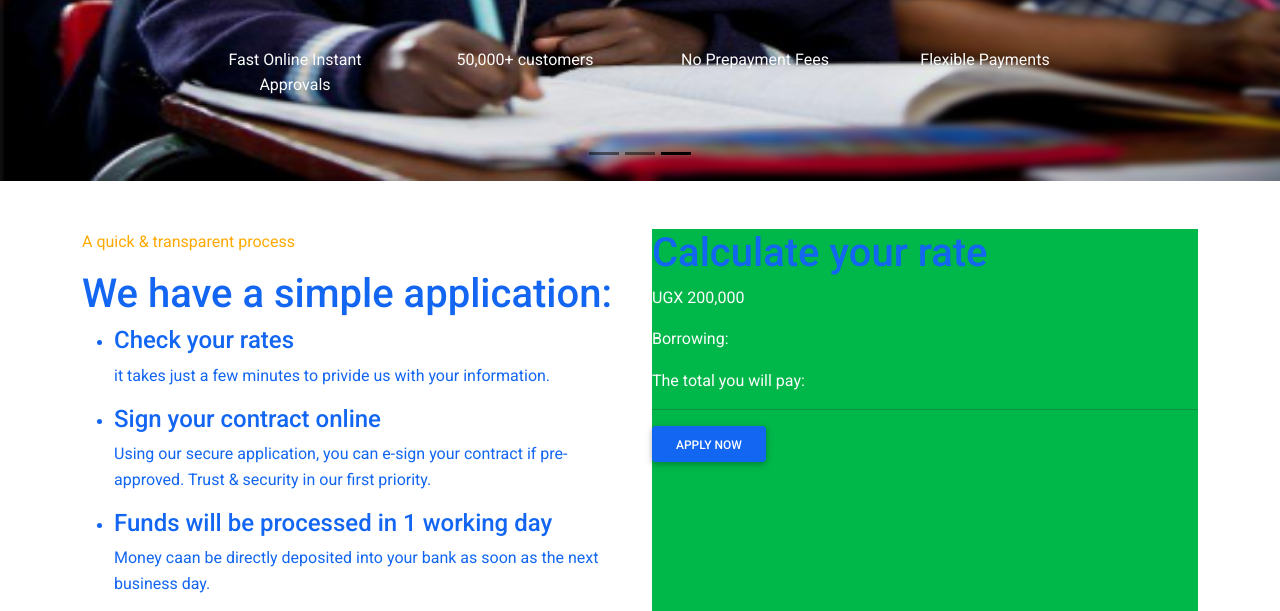
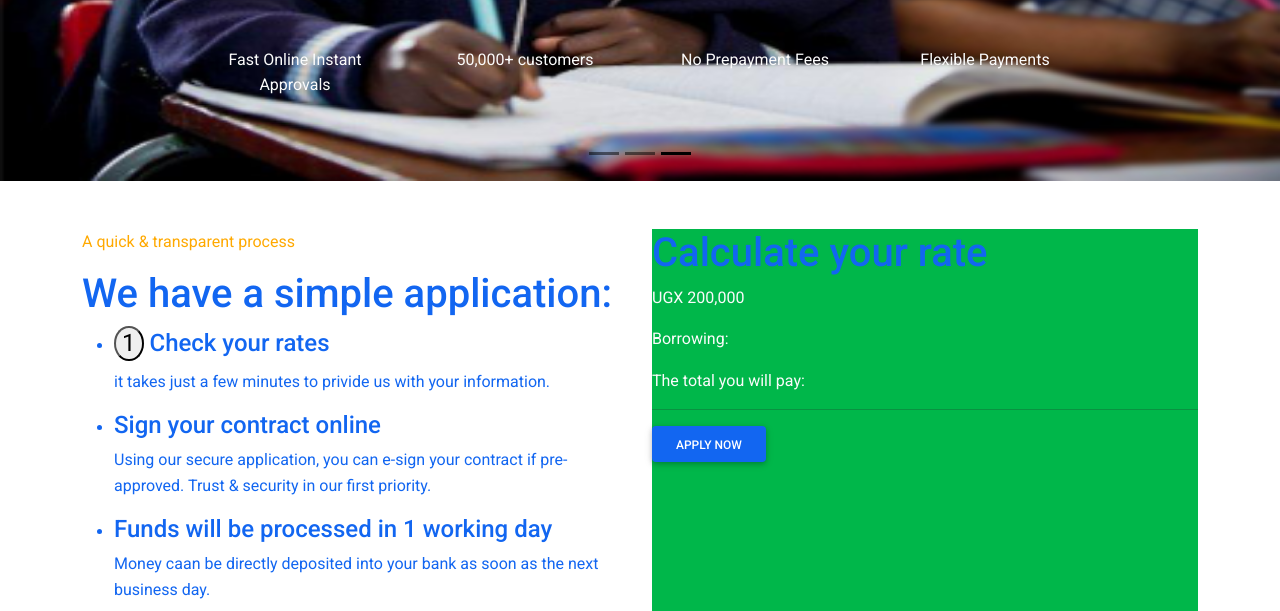
Before and after one commit to HassanBahati/nf--v1-, a plain HTML site: page index.html in a window 1280 px wide. Shown: the part 486-1097 px from the top of the page. Drawn offline with nearby package versions, Linux system fonts and the light colour scheme.

Commit message:
edited list style

```diff
--- a/index.html
+++ b/index.html
@@ -251,7 +251,7 @@
       <div class="col">
         <p class="text-warning">A quick & transparent process</p>
         <h1 class="text-primary">We have a simple application:</h1>
-        <ul class="text-primary"><li><h4>Check your rates</h4><p>it takes just a few minutes to privide us with your information.</p></li>
+        <ul class="text-primary"><li><h4><button class="rounded-circle z-depth-2">1</button>  Check your rates</h4><p>it takes just a few minutes to privide us with your information.</p></li>
         <li><h4>Sign your contract online</h4><p>Using our secure application, you can e-sign your contract if pre-approved. Trust & security in our first priority.</p></li>
         <li><h4>Funds will be processed in 1 working day</h4><p>Money caan be directly deposited into your bank as soon as the next business day.</p></li>
         </ul>
```
